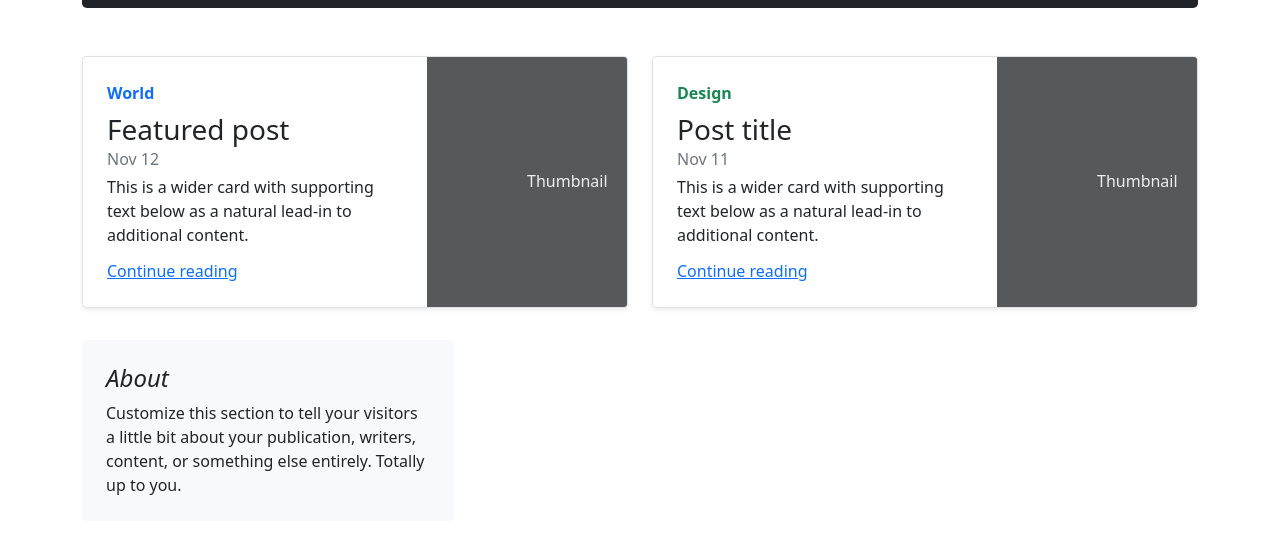
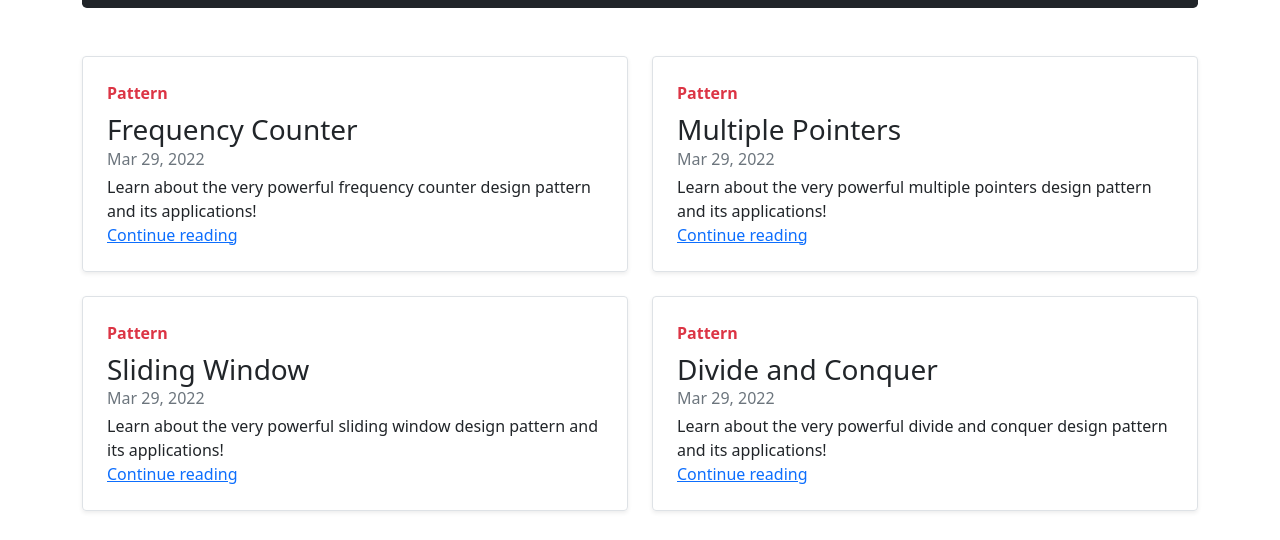
Before and after one commit to mdubravski/mdubravski.github.io, a plain HTML site: page blog.html in a window 1280 px wide. Shown: the part 324-864 px from the top of the page. Drawn offline with nearby package versions, Linux system fonts and the light colour scheme.

Commit message:
refactor blog page

```diff
--- a/blog.html
+++ b/blog.html
@@ -52,14 +52,15 @@
       <div class="col-md-6">
         <div class="row g-0 border rounded overflow-hidden flex-md-row mb-4 shadow-sm h-md-250 position-relative">
           <div class="col p-4 d-flex flex-column position-static">
-            <strong class="d-inline-block mb-2 text-primary">World</strong>
-            <h3 class="mb-0">Featured post</h3>
-            <div class="mb-1 text-muted">Nov 12</div>
-            <p class="card-text mb-auto">This is a wider card with supporting text below as a natural lead-in to
-              additional content.</p>
+            <strong class="d-inline-block mb-2 text-danger">Pattern</strong>
+            <h3 class="mb-0">Frequency Counter</h3>
+            <div class="mb-1 text-muted">Mar 29, 2022</div>
+            <p class="card-text mb-auto">Learn about the very powerful frequency counter design pattern and its
+              applications!</p>
             <a href="#" class="stretched-link">Continue reading</a>
           </div>
-          <div class="col-auto d-none d-lg-block">
+
+          <!-- <div class="col-auto d-none d-lg-block">
             <svg class="bd-placeholder-img" width="200" height="250" xmlns="http://www.w3.org/2000/svg" role="img"
               aria-label="Placeholder: Thumbnail" preserveAspectRatio="xMidYMid slice" focusable="false">
               <title>Placeholder</title>
@@ -67,20 +68,22 @@
                 dy=".3em">Thumbnail</text>
             </svg>
 
-          </div>
+          </div> -->
         </div>
       </div>
+
       <div class="col-md-6">
         <div class="row g-0 border rounded overflow-hidden flex-md-row mb-4 shadow-sm h-md-250 position-relative">
           <div class="col p-4 d-flex flex-column position-static">
-            <strong class="d-inline-block mb-2 text-success">Design</strong>
-            <h3 class="mb-0">Post title</h3>
-            <div class="mb-1 text-muted">Nov 11</div>
-            <p class="mb-auto">This is a wider card with supporting text below as a natural lead-in to additional
-              content.</p>
+            <strong class="d-inline-block mb-2 text-danger">Pattern</strong>
+            <h3 class="mb-0">Multiple Pointers</h3>
+            <div class="mb-1 text-muted">Mar 29, 2022</div>
+            <p class="card-text mb-auto">Learn about the very powerful multiple pointers design pattern and its
+              applications!</p>
             <a href="#" class="stretched-link">Continue reading</a>
           </div>
-          <div class="col-auto d-none d-lg-block">
+
+          <!-- <div class="col-auto d-none d-lg-block">
             <svg class="bd-placeholder-img" width="200" height="250" xmlns="http://www.w3.org/2000/svg" role="img"
               aria-label="Placeholder: Thumbnail" preserveAspectRatio="xMidYMid slice" focusable="false">
               <title>Placeholder</title>
@@ -88,23 +91,65 @@
                 dy=".3em">Thumbnail</text>
             </svg>
 
+          </div> -->
+        </div>
+      </div>
+
+      <div class="col-md-6">
+        <div class="row g-0 border rounded overflow-hidden flex-md-row mb-4 shadow-sm h-md-250 position-relative">
+          <div class="col p-4 d-flex flex-column position-static">
+            <strong class="d-inline-block mb-2 text-danger">Pattern</strong>
+            <h3 class="mb-0">Sliding Window</h3>
+            <div class="mb-1 text-muted">Mar 29, 2022</div>
+            <p class="card-text mb-auto">Learn about the very powerful sliding window design pattern and its
+              applications!</p>
+            <a href="#" class="stretched-link">Continue reading</a>
           </div>
+
+          <!-- <div class="col-auto d-none d-lg-block">
+            <svg class="bd-placeholder-img" width="200" height="250" xmlns="http://www.w3.org/2000/svg" role="img"
+              aria-label="Placeholder: Thumbnail" preserveAspectRatio="xMidYMid slice" focusable="false">
+              <title>Placeholder</title>
+              <rect width="100%" height="100%" fill="#55595c"></rect><text x="50%" y="50%" fill="#eceeef"
+                dy=".3em">Thumbnail</text>
+            </svg>
+
+          </div> -->
+        </div>
+      </div>
+
+      <div class="col-md-6">
+        <div class="row g-0 border rounded overflow-hidden flex-md-row mb-4 shadow-sm h-md-250 position-relative">
+          <div class="col p-4 d-flex flex-column position-static">
+            <strong class="d-inline-block mb-2 text-danger">Pattern</strong>
+            <h3 class="mb-0">Divide and Conquer</h3>
+            <div class="mb-1 text-muted">Mar 29, 2022</div>
+            <p class="card-text mb-auto">Learn about the very powerful divide and conquer design pattern and its
+              applications!</p>
+            <a href="#" class="stretched-link">Continue reading</a>
+          </div>
+          <!-- <div class="col-auto d-none d-lg-block">
+            <svg class="bd-placeholder-img" width="200" height="250" xmlns="http://www.w3.org/2000/svg" role="img"
+              aria-label="Placeholder: Thumbnail" preserveAspectRatio="xMidYMid slice" focusable="false">
+              <title>Placeholder</title>
+              <rect width="100%" height="100%" fill="#55595c"></rect><text x="50%" y="50%" fill="#eceeef"
+                dy=".3em">Thumbnail</text>
+            </svg>
+
+          </div> -->
         </div>
       </div>
     </div>
-
-
 
     <div class="col-md-4">
       <div class="position-sticky" style="top: 2rem;">
         <div class="p-4 mb-3 bg-light rounded">
           <h4 class="fst-italic">About</h4>
-          <p class="mb-0">Customize this section to tell your visitors a little bit about your publication, writers,
-            content, or something else entirely. Totally up to you.</p>
+          <p class="mb-0">Firstly thanks for reading! My name is Michael and I am a software engineer. I
+            write
+            here about things that interest me.</p>
         </div>
-
       </div>
-    </div>
     </div>
 
   </main>
```
